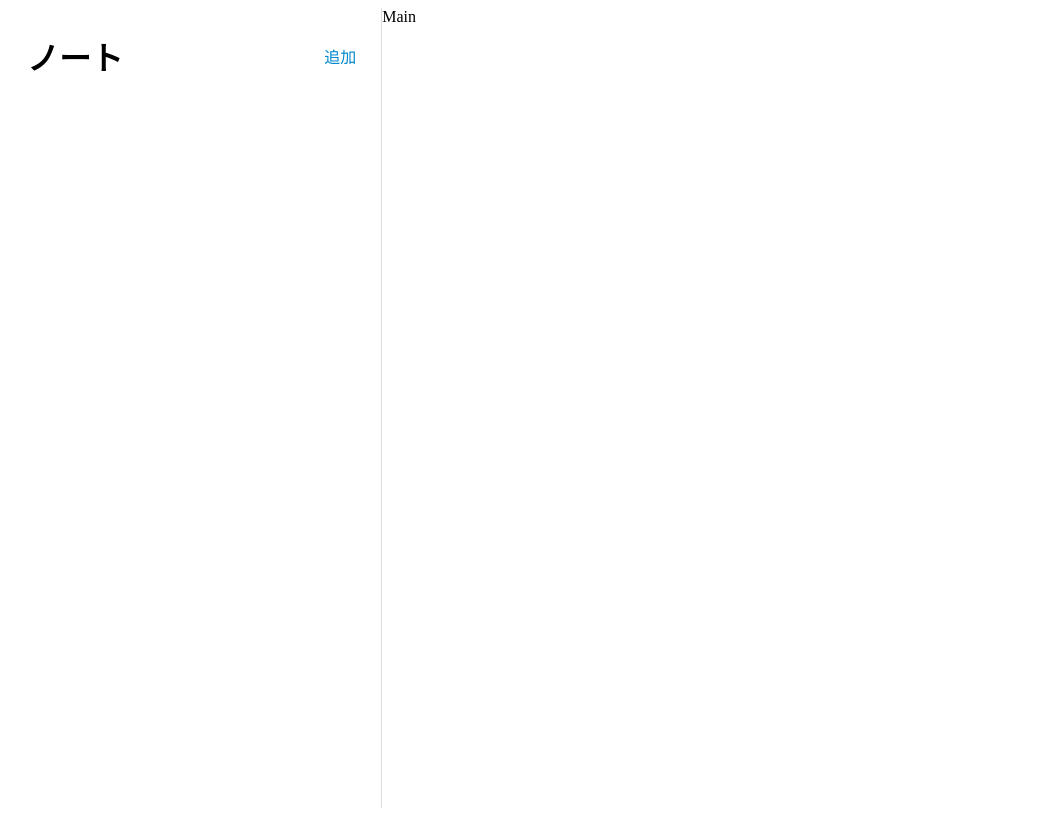
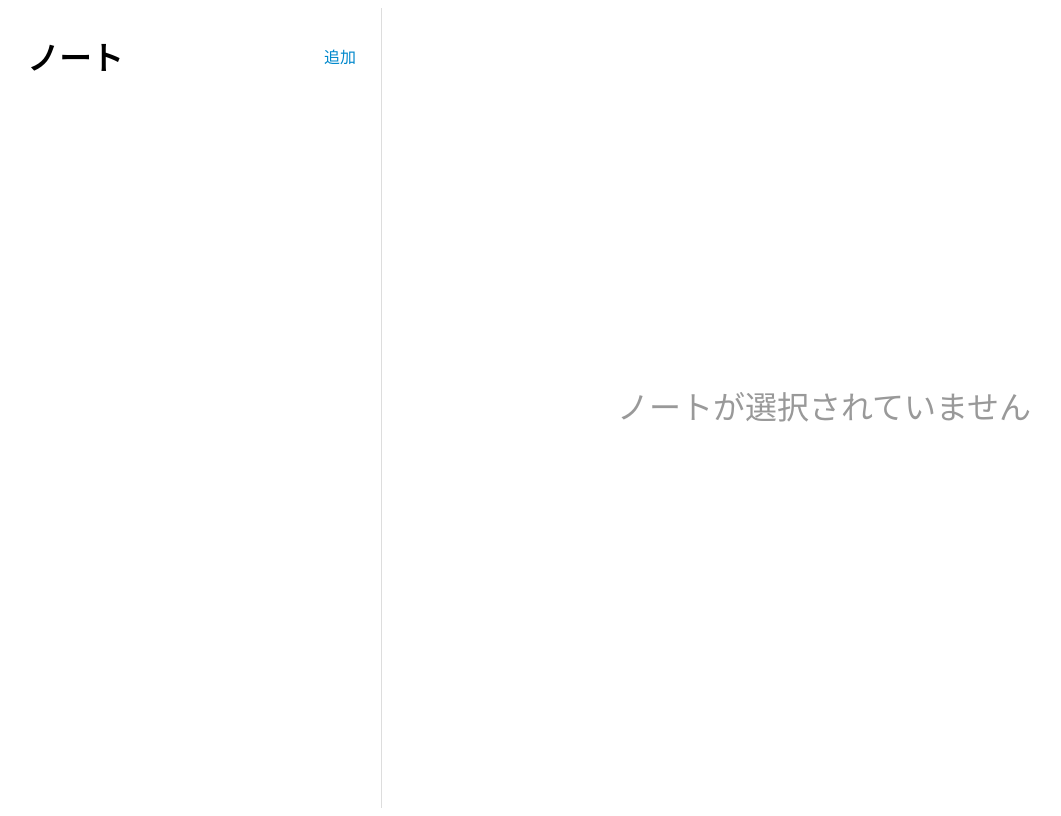
Before and after one commit to naoki-yamanoi/react-note, a React (Vite) app: page / in a window 1280 px wide. Shown: the whole page, without its empty margins (6-1067 px from the left). Built offline with nearby package versions, Linux system fonts and the light colour scheme.

Commit message:
Main部分大枠実装

```diff
--- a/src/App.jsx
+++ b/src/App.jsx
@@ -4,11 +4,11 @@ import Main from "./components/Main";
 import { useState } from "react";
 import uuid from "react-uuid";
 
-function App() {
+const App = () => {
   const [notes, setNotes] = useState([]);
-  const [activeNote, setActiveNote] = useState([]);
+  const [activeNote, setActiveNote] = useState(false);
 
-  function onAddNote() {
+  const onAddNote = () => {
     const newNote = {
       id: uuid(),
       title: "新ノート",
@@ -16,13 +16,17 @@ function App() {
       modDate: Date.now(),
     };
     setNotes([...notes, newNote]);
-  }
+  };
 
   const onDeleteNote = (id) => {
     const result = notes.filter((note) => {
       return note.id !== id;
     });
     setNotes(result);
+  };
+
+  const getActiveNote = () => {
+    return notes.find((note) => note.id === activeNote);
   };
 
   return (
@@ -34,9 +38,9 @@ function App() {
         activeNote={activeNote}
         setActiveNote={setActiveNote}
       />
-      <Main />
+      <Main activeNote={getActiveNote()} />
     </div>
   );
-}
+};
 
 export default App;
--- a/src/components/Main.css
+++ b/src/components/Main.css
@@ -0,0 +1,55 @@
+.app-main {
+  width: 70%;
+  height: 100vh;
+}
+
+.app-main-note-edit,
+.app-main-note-preview {
+  height: 50vh;
+}
+
+.app-main-note-edit {
+  padding: 25px;
+}
+
+.app-main-note-edit input,
+textarea {
+  display: block;
+  border: 1px solid #ddd;
+  margin-bottom: 20px;
+  width: 100%;
+  height: calc(50vh - 130px);
+  padding: 5px;
+  resize: none;
+  font-size: 16px;
+}
+
+.app-main-note-edit input {
+  height: 50px;
+  font-size: 2rem;
+}
+
+.app-main-note-preview {
+  border-top: 1px solid #ddd;
+  overflow-y: scroll;
+  background: rgba(0, 0, 0, 0.04);
+}
+
+.preview-title {
+  padding: 25px 25px 0 25px;
+  margin: 0;
+}
+
+.markdown-preview {
+  padding: 0 25px 25px 25px;
+  line-height: 2rem;
+}
+
+.no-active-note {
+  width: 70%;
+  height: 100vh;
+  line-height: 100vh;
+  text-align: center;
+  font-size: 2rem;
+  color: #999;
+}
--- a/src/components/Main.jsx
+++ b/src/components/Main.jsx
@@ -1,7 +1,22 @@
-import "./Sidebar.css";
+import "./Main.css";
 
-function Main() {
-  return <div>Main</div>;
-}
+const Main = ({ activeNote }) => {
+  if (!activeNote) {
+    return <div className="no-active-note">ノートが選択されていません</div>;
+  }
+
+  return (
+    <div className="app-main">
+      <div className="app-main-note-edit">
+        <input type="text" />
+        <textarea id="" placeholder="ノートを記入"></textarea>
+      </div>
+      <div className="app-main-note-preview">
+        <h1 className="preview-title">{activeNote.title}</h1>
+        <div className="markdown-preview">{activeNote.content}</div>
+      </div>
+    </div>
+  );
+};
 
 export default Main;
```
